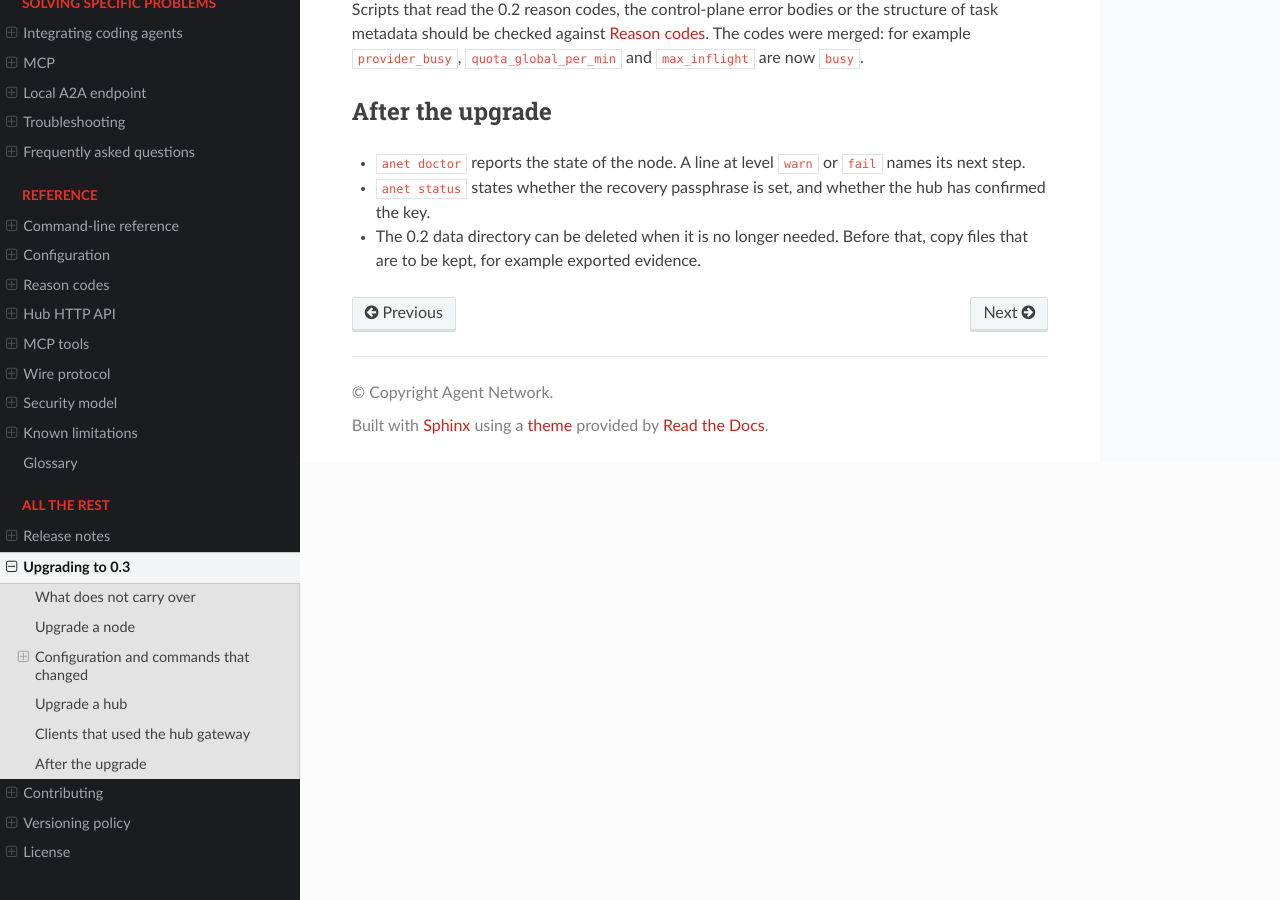
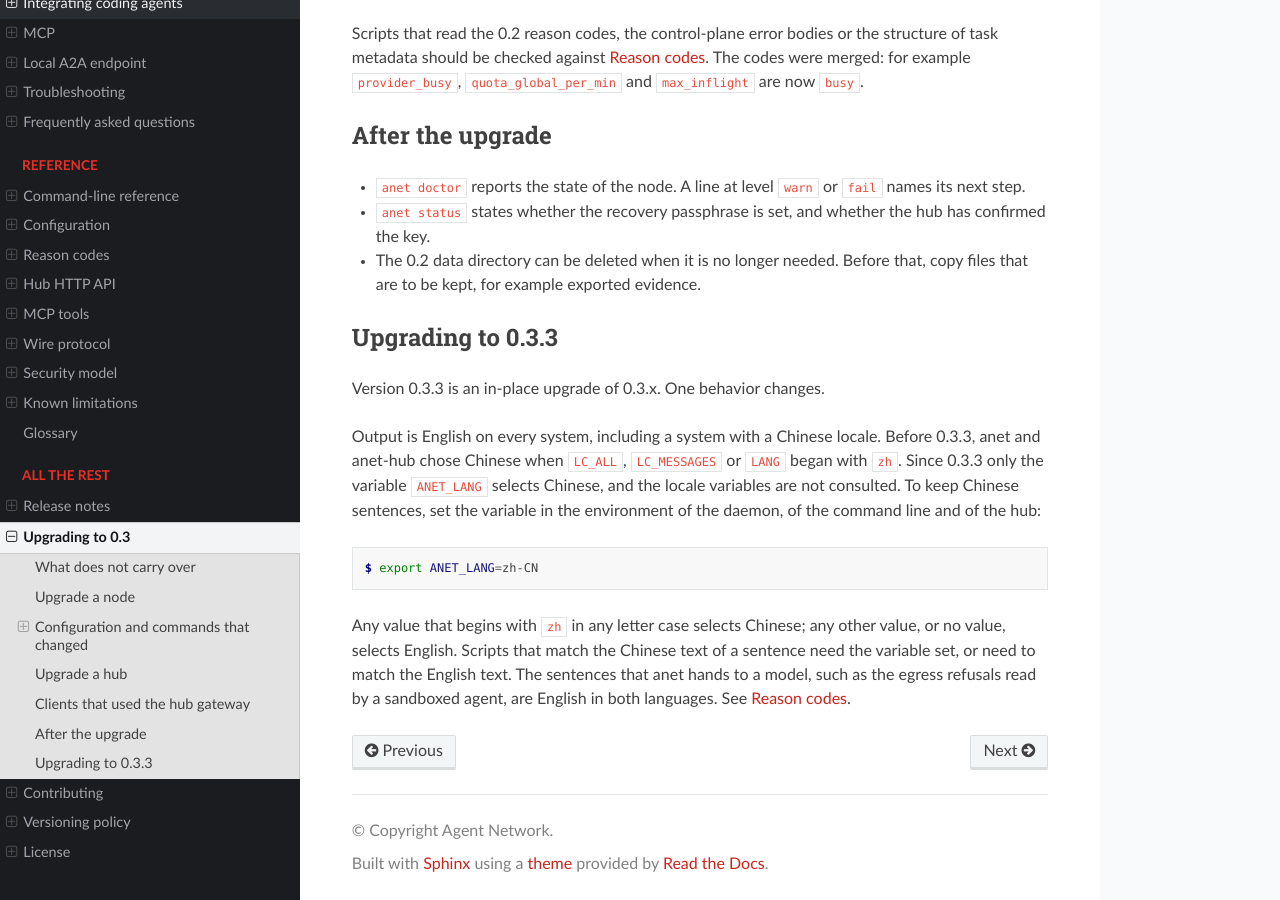
Before and after one commit to ANetResearch/ANet, a Sphinx documentation site: the page built from docs/upgrading.rst, in a window 1280 px wide and 900 px high, scrolled down 3786 px. Built offline with Sphinx 7.4.7 and the Read the Docs theme 3.1.0, drawn with Linux system fonts in a browser that asks for light colours.

Commit message:
Document ANET_LANG as the only language switch
The reference pages, the hub operations page and the zh_CN catalogs now say
that sentences are English unless ANET_LANG begins with zh and that the
locale variables are not consulted; upgrading.rst gets an Upgrading to 0.3.3
note. build.sh and install.sh print their sentences by the same rule, and
gen_cli.py runs the binary with ANET_LANG=en.

Co-Authored-By: Claude Opus 5.5 <noreply@anthropic.com>

```diff
--- a/docs/_tools/gen_cli.py
+++ b/docs/_tools/gen_cli.py
@@ -3,7 +3,7 @@
 
     python3 docs/_tools/gen_cli.py --anet /path/to/anet
 
-The binary is run with LC_ALL=C so that the English help is printed. The output
+The binary is run with ANET_LANG=en so that the English help is printed. The output
 file is committed; rerun the script when the command tree changes.
 """
 import argparse
@@ -40,7 +40,7 @@ def main():
     ap = argparse.ArgumentParser()
     ap.add_argument("--anet", default="anet")
     args = ap.parse_args()
-    env = dict(os.environ, LC_ALL="C", LANG="C")
+    env = dict(os.environ, ANET_LANG="en")
     env.pop("LC_MESSAGES", None)
     text = subprocess.run([args.anet, "help", "--all"], check=True, capture_output=True,
                           text=True, env=env).stdout
--- a/docs/ops/hub.rst
+++ b/docs/ops/hub.rst
@@ -473,8 +473,9 @@ Except where noted they work while the hub is running.
 
 A subcommand pointed at a directory that holds no hub refuses to run and
 changes nothing. The subcommands print sentences in the language selected by
-``LC_ALL``, ``LC_MESSAGES`` or ``LANG`` (the first one set): Chinese when
-the value starts with ``zh``, English otherwise. Lists and figures are
+``ANET_LANG``: Chinese when the value begins with ``zh`` (any letter case),
+English otherwise, including when it is unset. ``LC_ALL``, ``LC_MESSAGES`` and
+``LANG`` are not consulted. Lists and figures are
 printed as tab-separated data and are not translated.
 
 
--- a/docs/upgrading.rst
+++ b/docs/upgrading.rst
@@ -199,3 +199,27 @@ After the upgrade
   the key.
 * The 0.2 data directory can be deleted when it is no longer needed. Before that, copy files that are
   to be kept, for example exported evidence.
+
+
+.. _upgrading-033:
+
+Upgrading to 0.3.3
+------------------
+
+Version 0.3.3 is an in-place upgrade of 0.3.x. One behavior changes.
+
+Output is English on every system, including a system with a Chinese locale. Before 0.3.3,
+anet and anet-hub chose Chinese when ``LC_ALL``, ``LC_MESSAGES`` or ``LANG`` began with ``zh``.
+Since 0.3.3 only the variable ``ANET_LANG`` selects Chinese, and the locale variables are not
+consulted. To keep Chinese sentences, set the variable in the environment of the daemon, of the
+command line and of the hub:
+
+.. code-block:: console
+
+   $ export ANET_LANG=zh-CN
+
+Any value that begins with ``zh`` in any letter case selects Chinese; any other value, or no
+value, selects English. Scripts that match the Chinese text of a sentence need the variable set,
+or need to match the English text. The sentences that anet hands to a model, such as the egress
+refusals read by a sandboxed agent, are English in both languages. See
+:doc:`reference/reason-codes`.
```
Also changed, not shown: docs/reference/cli.rst (+6 -3 lines), docs/reference/config.rst (+4 -3 lines), docs/reference/reason-codes.rst (+6 -5 lines), 12 other files.
